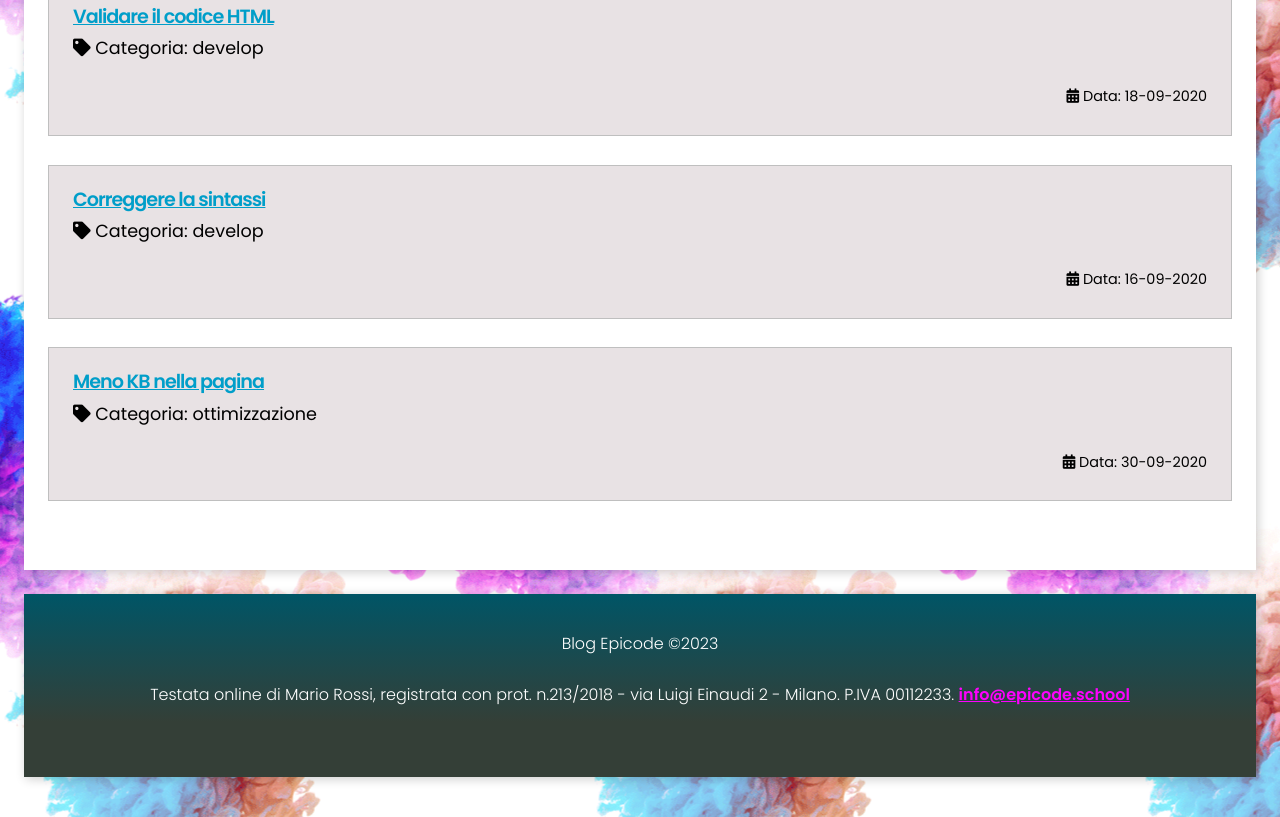
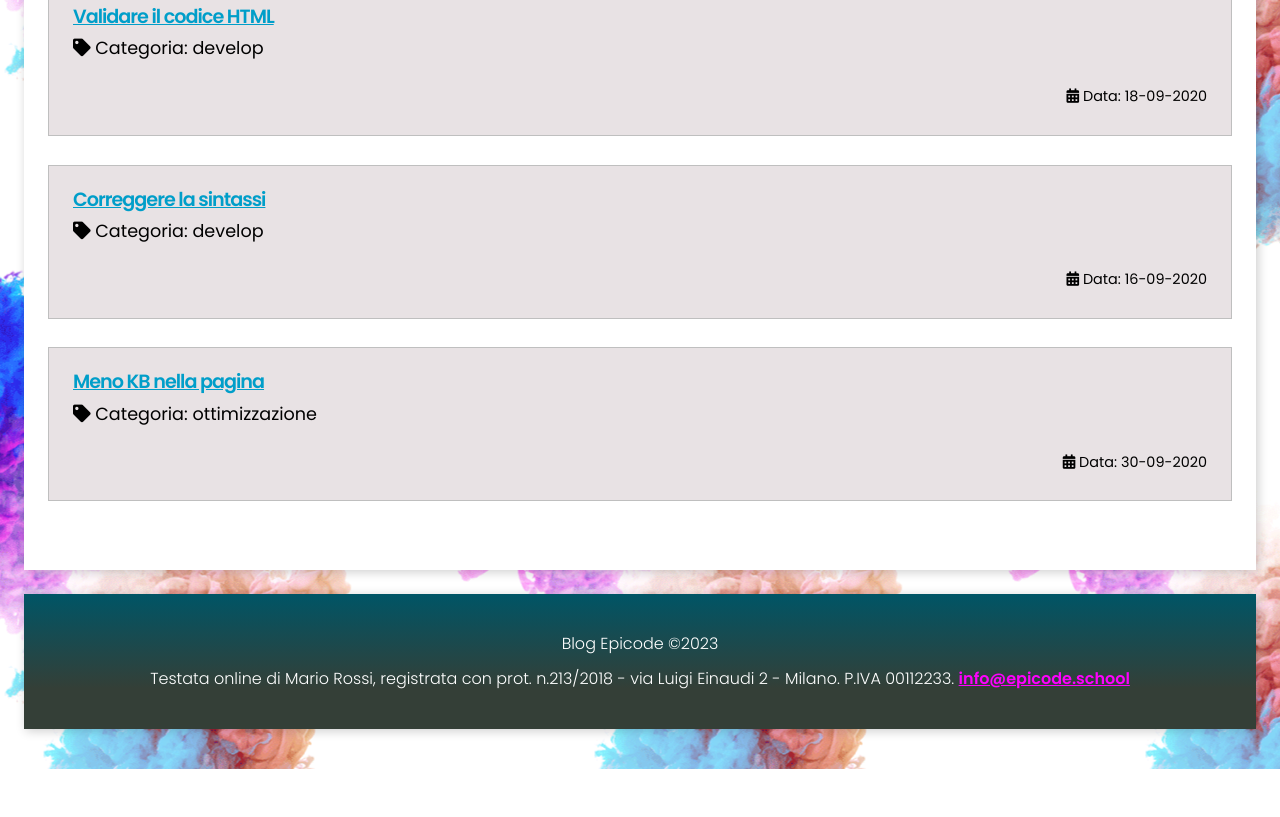
Before and after one commit to AdrianaGaglio/U1-W1-D4-CSS-Formatting, a plain HTML site: page index.html in a window 1280 px wide. Shown: the part 2100-2917 px from the top of the page. After the commit the page ends 2869 px from the top, so only its background shows below. Drawn offline with Linux system fonts and the light colour scheme.

Commit message:
final commit

```diff
--- a/assets/css/style.css
+++ b/assets/css/style.css
@@ -279,6 +279,11 @@ footer p {
   line-height: 1.2rem;
   font-size: 1rem;
   font-weight: 300;
+  margin-bottom: 1rem;
+}
+
+footer p:last-child {
+  margin-bottom: 0;
 }
 
 footer a {
```
